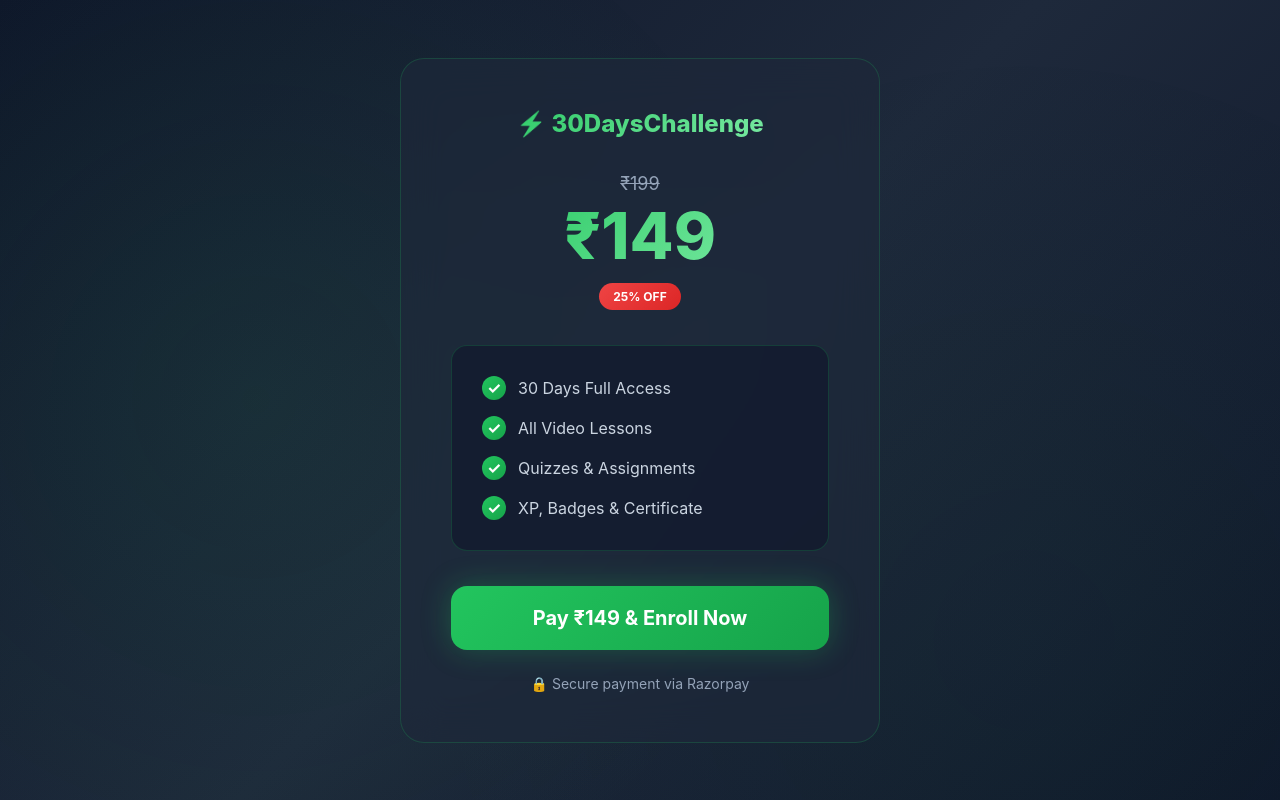
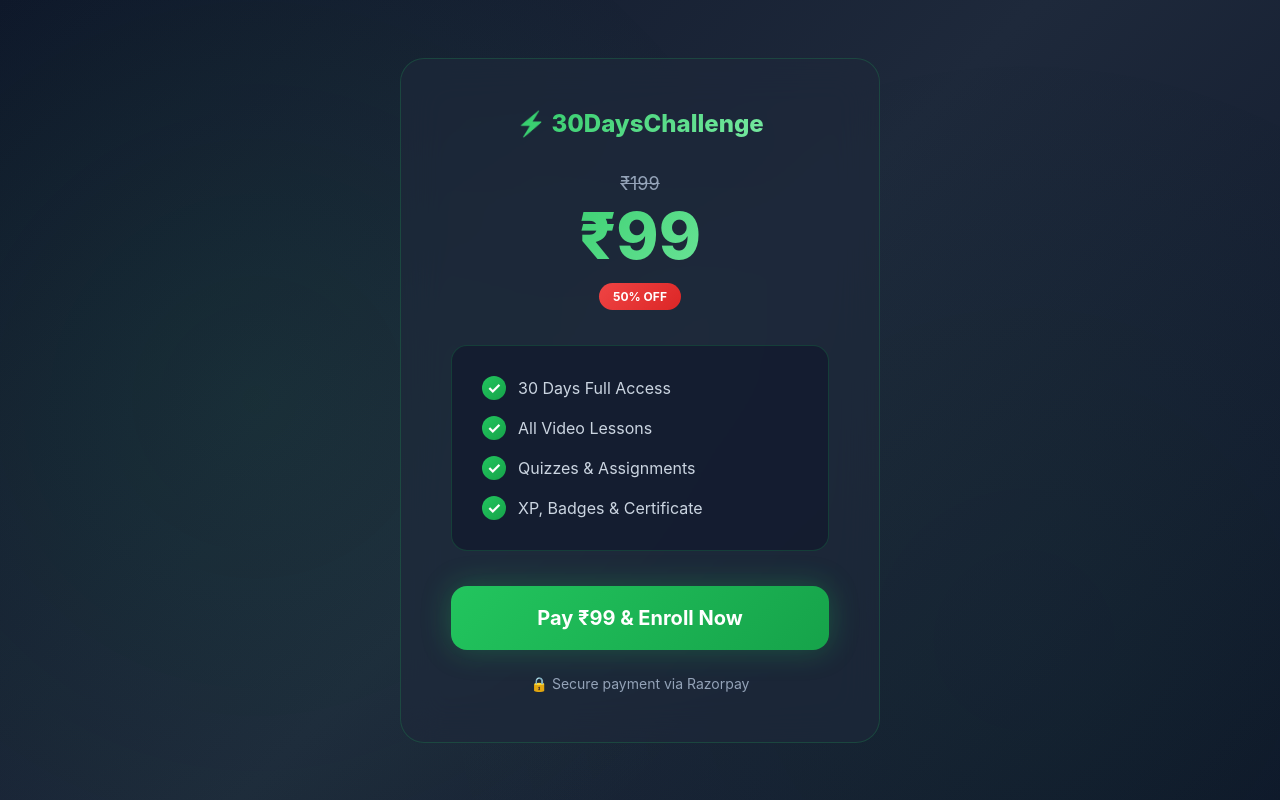
Before and after one commit to GKARTEEK/30dayschallenge, a Django app: template templates/payment.html in a window 1280 px wide. Run offline with Django 5.2, Linux system fonts and the light colour scheme; the template is opened without the code that fills it, so the values that code supplies are empty; some libraries are stand-ins or nearby versions.

Commit message:
149 to 99

```diff
--- a/courses/models.py
+++ b/courses/models.py
@@ -24,7 +24,7 @@ class Course(models.Model):
 
     # COURSE PRICE
     price = models.IntegerField(
-        default=149
+        default=99
     )
 
     created_at = models.DateTimeField(
--- a/templates/payment.html
+++ b/templates/payment.html
@@ -218,8 +218,8 @@
 
     <div class="price-box">
         <div class="original">₹199</div>
-        <div class="final">₹149</div>
-        <div class="discount-badge">25% OFF</div>
+        <div class="final">₹99</div>
+        <div class="discount-badge">50% OFF</div>
     </div>
 
     <div class="features">
@@ -230,7 +230,7 @@
     </div>
 
     <button class="pay-btn" id="rzp-button">
-        Pay ₹149 & Enroll Now
+        Pay ₹99 & Enroll Now
     </button>
 
     <div class="secure">
```
Also changed, not shown: courses/migrations/0017_course_price_alter_enrollment_payment_id.py.
